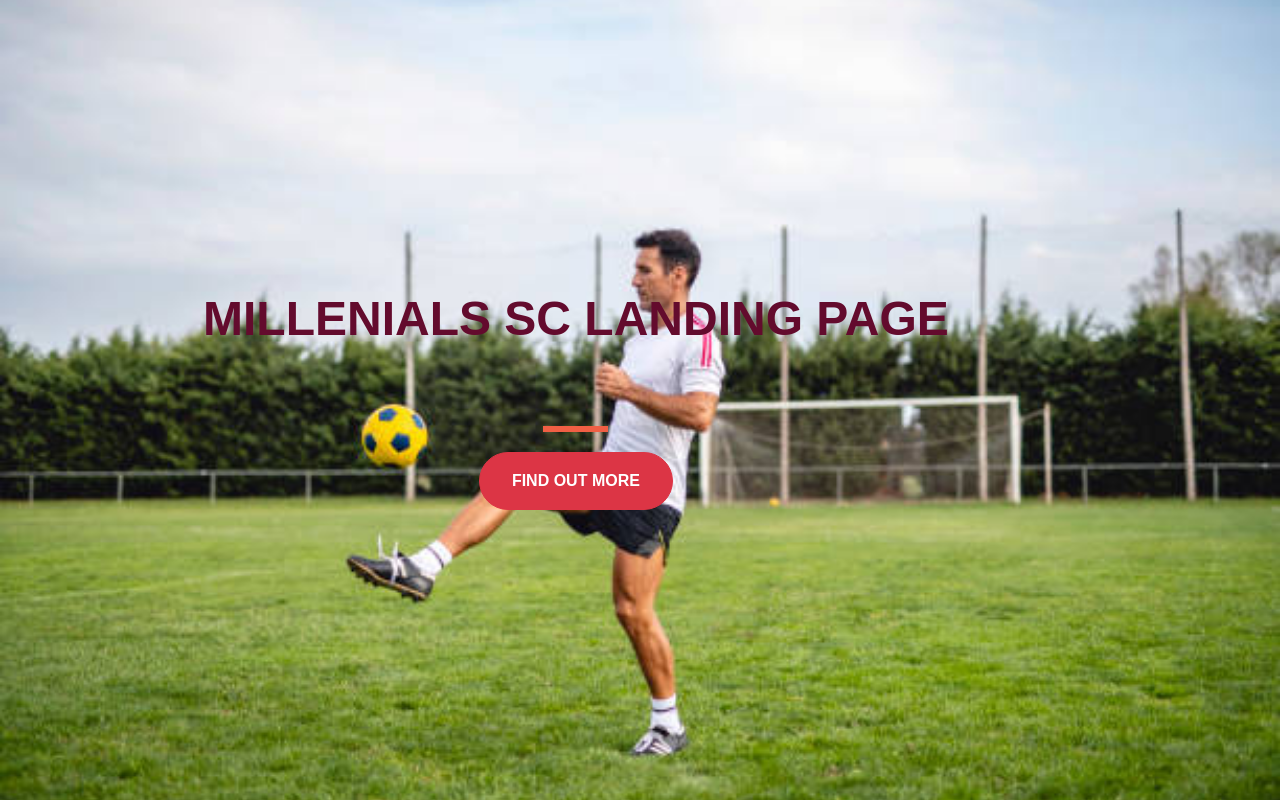
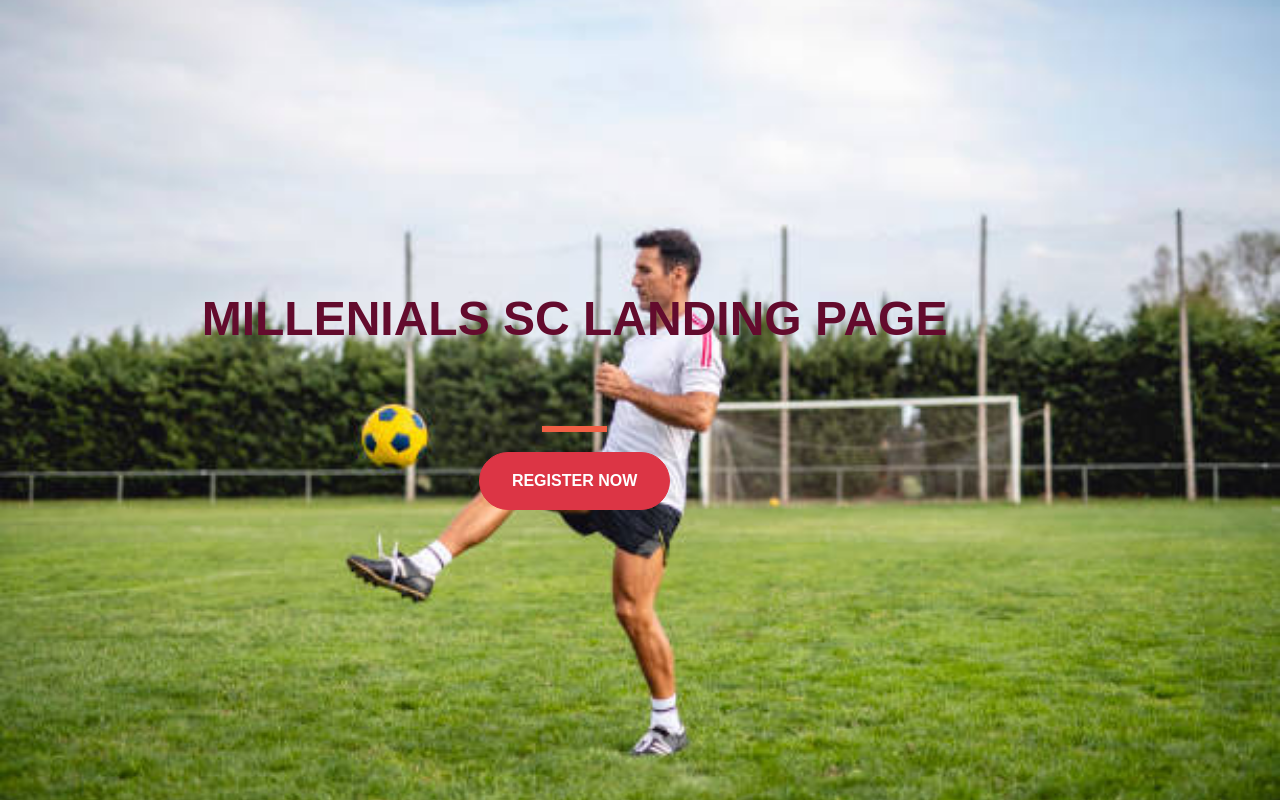
Before and after one commit to Demzy2022/Demzy2022.github.io, a plain HTML site: page index.html in a window 1280 px wide. Drawn offline with nearby package versions, Linux system fonts and the light colour scheme.

Commit message:
updating website

```diff
--- a/index.html
+++ b/index.html
@@ -18,7 +18,7 @@
 			<section class="text-center" col-12>
 				<hr>
 				<a href="https://mailchi.mp/8c790eb89082/millenial-registration-portal">
-					<button class="btn btn-secondary btn-xl">Find out More</button></a>
+					<button class="btn btn-secondary btn-xl">Register Now</button></a>
 			</section>
 		</div>
 	</div>
```
